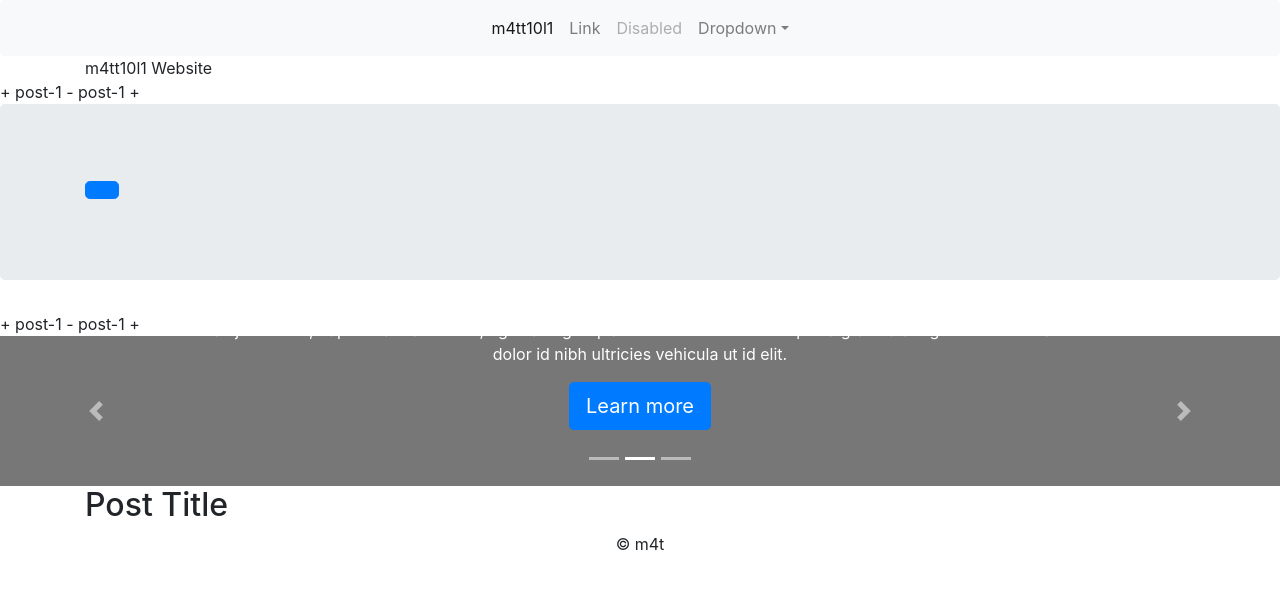
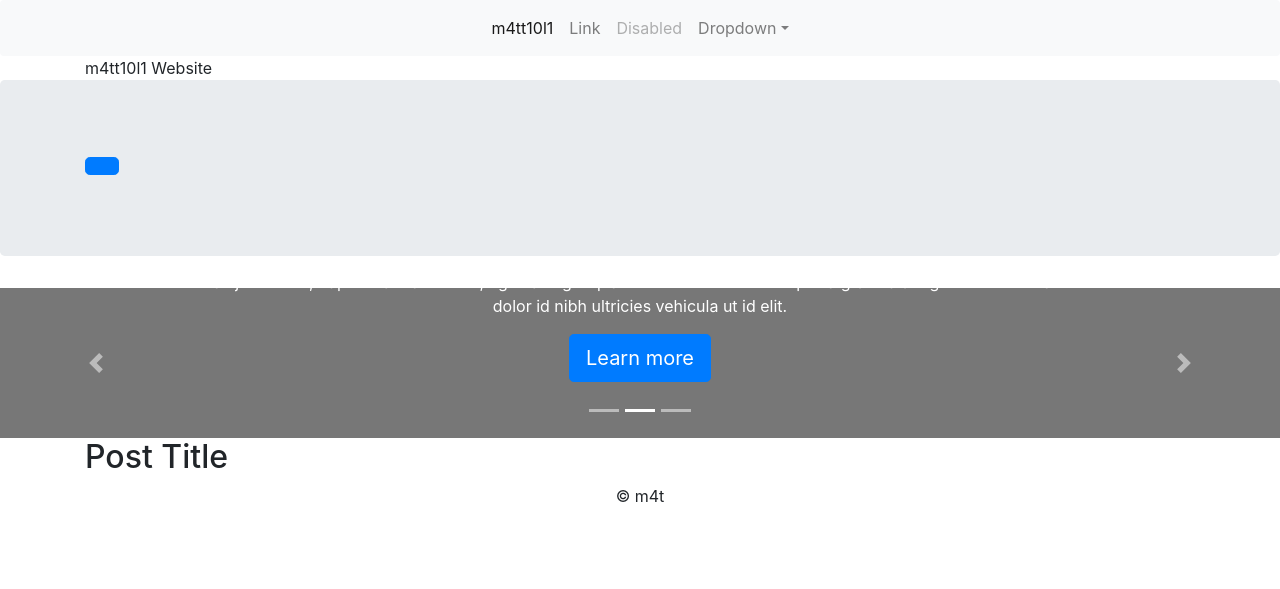
Before and after one commit to studiodiametrodev/m4tt10l1.github.io, a Jekyll site: the page built from _posts/2019-09-13-post-1.md, in a window 1280 px wide. Shown: the top 589 px of the page. Built offline with Jekyll 4.4.1, drawn with Linux system fonts in a browser that asks for light colours; our own code applies the rules of GitHub Pages for plain Markdown files.

Commit message:
Update pagebuilder.html

```diff
--- a/_includes/pagebuilder.html
+++ b/_includes/pagebuilder.html
@@ -3,8 +3,7 @@
 {% for module_hash in modules %}
 {% assign module = module_hash[1] %}
 {% assign module_file = ".html" | prepend: module_hash[0] %}
-{% capture page_slug %}{{ include.slug }}{% endcapture %}
-<div class="module"> + {{ include.slug }} - {{ page.slug }} +
-  <div> {% include {{ module_file }} slug="{{ include.slug }}" %} </div>
+<div class="module">
+{% include {{ module_file }} slug="{{ include.slug }}" %}
 </div>
 {% endfor %}
```
